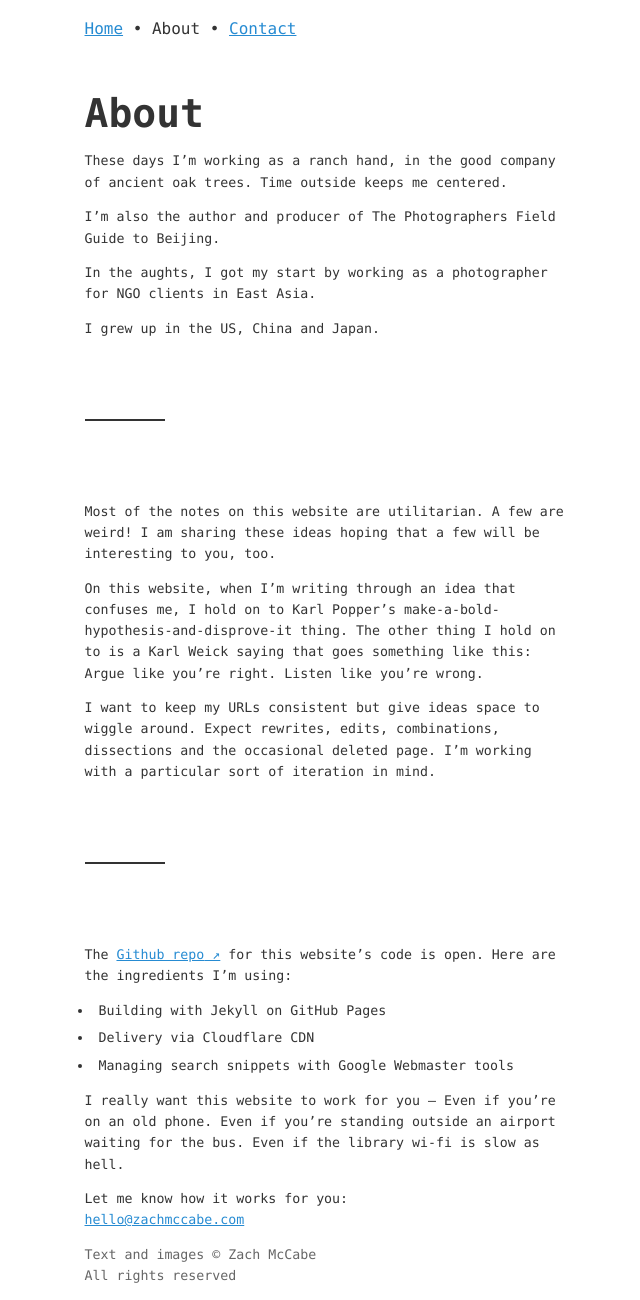
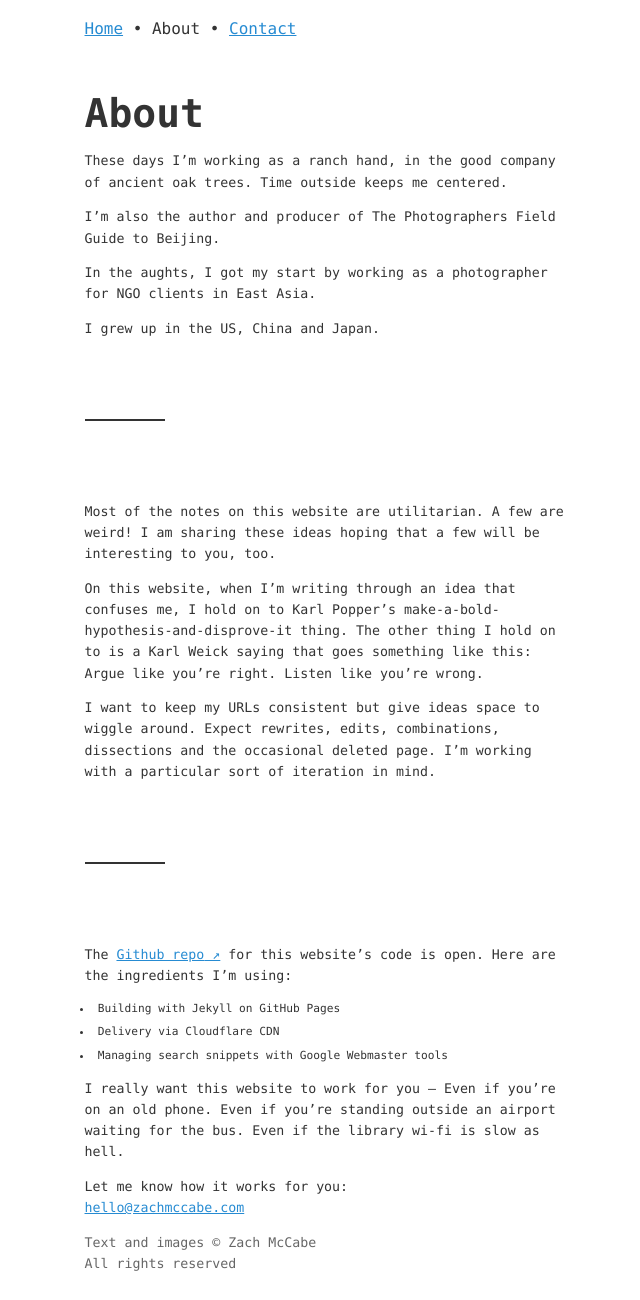
Before and after one commit to zachmccabe/zachmccabe.github.io, a Jekyll site: the page built from about.md, in a window 1280 px wide. Shown: the whole page, without its empty margins (250-890 px from the left). Built offline with Jekyll 4.4.1, drawn with Linux system fonts in a browser that asks for light colours.

Commit message:
Update kao-midnite-13.css

```diff
--- a/assets/kao-midnite-13.css
+++ b/assets/kao-midnite-13.css
@@ -247,7 +247,7 @@ ul li {
 }
 
 li {
-  font-size: var(--fs-083);
+  font-size: var(--fs-070);
   margin-bottom: 0.5em;
   max-width: 56ch;
 }
```
